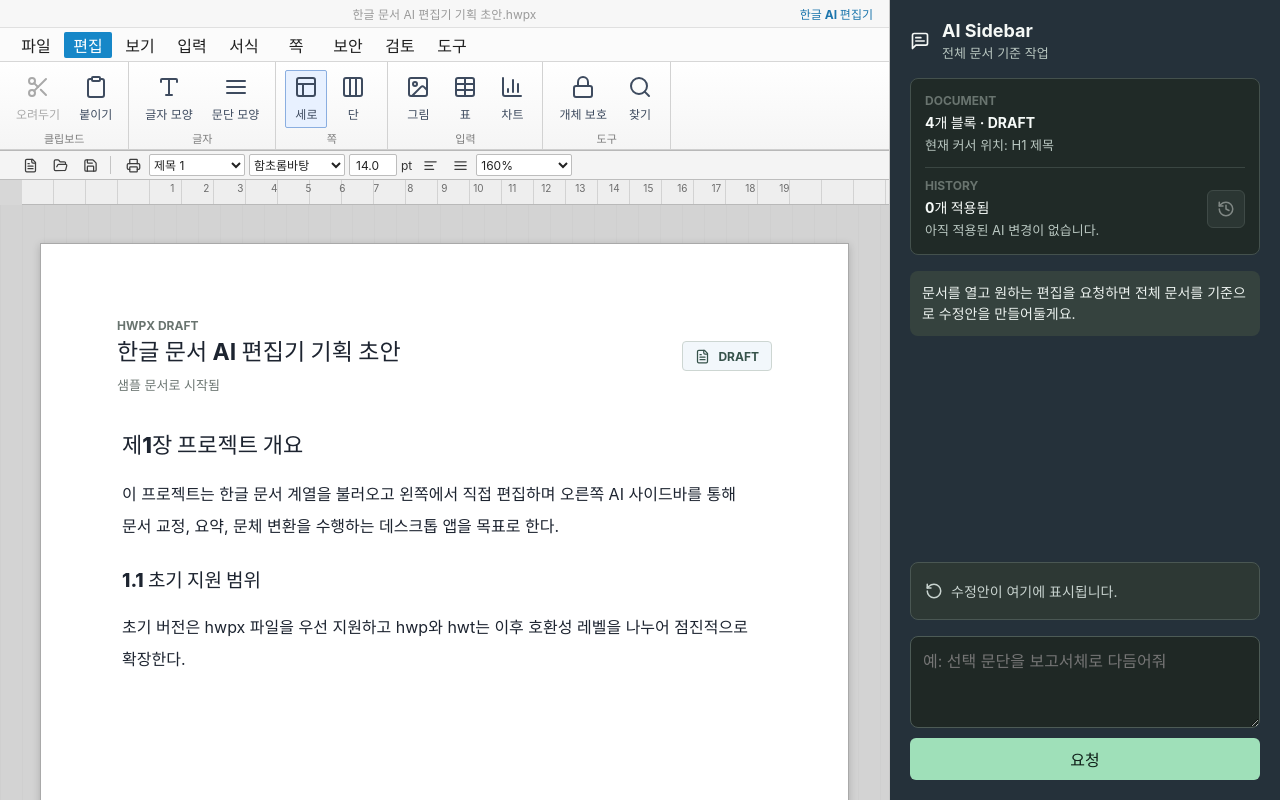
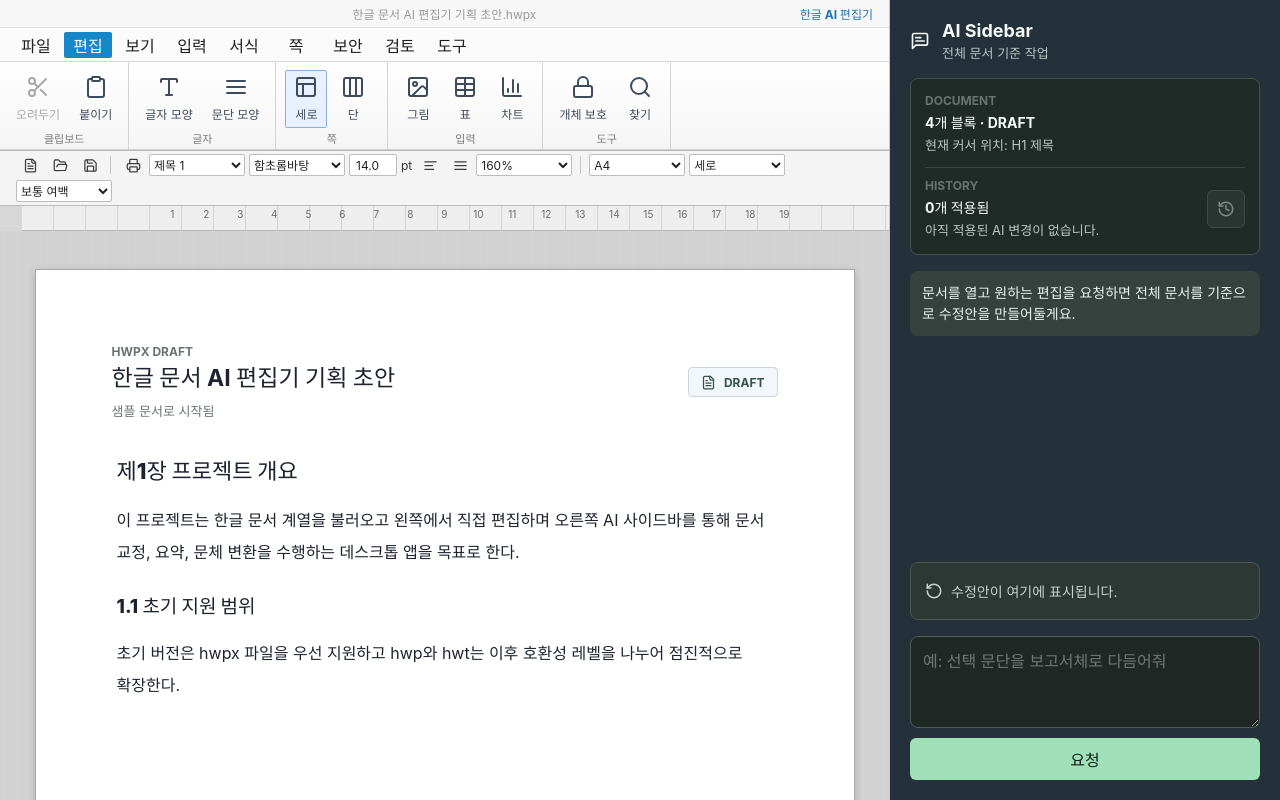
Before and after one commit to wrongstory/hangul-ai-editor, a React (Vite) app: page / in a window 1280 px wide. Built offline with nearby package versions, Linux system fonts and the light colour scheme.

Commit message:
feat: add page setup controls

```diff
--- a/src/App.tsx
+++ b/src/App.tsx
@@ -23,6 +23,7 @@
 } from "lucide-react";
 import type { LucideIcon } from "lucide-react";
 import { useEffect, useMemo, useRef, useState } from "react";
+import type { CSSProperties } from "react";
 import { EditorContent, useEditor } from "@tiptap/react";
 import type { Editor, JSONContent } from "@tiptap/core";
 import StarterKit from "@tiptap/starter-kit";
@@ -38,12 +39,39 @@
   HangulDocument,
 } from "./types";
 
+type PaperSize = "a4" | "b5" | "letter";
+type PageOrientation = "portrait" | "landscape";
+type PageMarginPreset = "normal" | "narrow" | "wide";
+
+type PageSettings = {
+  paperSize: PaperSize;
+  orientation: PageOrientation;
+  marginPreset: PageMarginPreset;
+};
+
+const paperSizeOptions: Record<PaperSize, { label: string; width: number; height: number }> = {
+  a4: { label: "A4", width: 820, height: 1040 },
+  b5: { label: "B5", width: 710, height: 1000 },
+  letter: { label: "Letter", width: 816, height: 1056 },
+};
+
+const pageMarginOptions: Record<PageMarginPreset, { label: string; x: number; y: number }> = {
+  normal: { label: "보통 여백", x: 76, y: 74 },
+  narrow: { label: "좁은 여백", x: 48, y: 48 },
+  wide: { label: "넓은 여백", x: 96, y: 86 },
+};
+
 export function App() {
   const [documentState, setDocumentState] = useState<HangulDocument>(initialDocument);
   const [activeBlockId, setActiveBlockId] = useState<string>(initialDocument.blocks[1].id);
   const [activeBlockStyle, setActiveBlockStyle] = useState<BlockStyle>(
     getBlockStyle(initialDocument.blocks[1])
   );
+  const [pageSettings, setPageSettings] = useState<PageSettings>({
+    paperSize: "a4",
+    orientation: "portrait",
+    marginPreset: "normal",
+  });
   const [fileStatus, setFileStatus] = useState("샘플 문서로 시작됨");
   const [isOpeningFile, setIsOpeningFile] = useState(false);
   const [messages, setMessages] = useState<ChatMessage[]>([
@@ -75,6 +103,10 @@
   const documentPages = useMemo(
     () => paginateBlocks(documentState.blocks),
     [documentState.blocks]
+  );
+  const pageStyle = useMemo(
+    () => getPageStyle(pageSettings),
+    [pageSettings]
   );
   const editor = useEditor({
     extensions: [
@@ -396,6 +428,52 @@
             <option>160%</option>
             <option>200%</option>
           </select>
+          <span className="toolbar-separator" />
+          <select
+            aria-label="용지 크기"
+            value={pageSettings.paperSize}
+            onChange={(event) => {
+              setPageSettings((current) => ({
+                ...current,
+                paperSize: event.target.value as PaperSize,
+              }));
+            }}
+          >
+            {Object.entries(paperSizeOptions).map(([value, option]) => (
+              <option key={value} value={value}>
+                {option.label}
+              </option>
+            ))}
+          </select>
+          <select
+            aria-label="용지 방향"
+            value={pageSettings.orientation}
+            onChange={(event) => {
+              setPageSettings((current) => ({
+                ...current,
+                orientation: event.target.value as PageOrientation,
+              }));
+            }}
+          >
+            <option value="portrait">세로</option>
+            <option value="landscape">가로</option>
+          </select>
+          <select
+            aria-label="쪽 여백"
+            value={pageSettings.marginPreset}
+            onChange={(event) => {
+              setPageSettings((current) => ({
+                ...current,
+                marginPreset: event.target.value as PageMarginPreset,
+              }));
+            }}
+          >
+            {Object.entries(pageMarginOptions).map(([value, option]) => (
+              <option key={value} value={value}>
+                {option.label}
+              </option>
+            ))}
+          </select>
         </div>
 
         <div className="ruler" aria-hidden="true">
@@ -405,7 +483,7 @@
         </div>
 
         <div className="document-workbench">
-          <div className="page-sheet tiptap-page">
+          <div className="page-sheet tiptap-page" style={pageStyle}>
             <header className="page-title-row">
               <div>
                 <span className="eyebrow">HWPX Draft</span>
@@ -644,6 +722,21 @@
   return Math.max(0, editor.state.selection.$from.index(0));
 }
 
+function getPageStyle(settings: PageSettings): CSSProperties {
+  const paper = paperSizeOptions[settings.paperSize];
+  const margin = pageMarginOptions[settings.marginPreset];
+  const isLandscape = settings.orientation === "landscape";
+  const width = isLandscape ? paper.height : paper.width;
+  const height = isLandscape ? paper.width : paper.height;
+
+  return {
+    "--page-width": `${width}px`,
+    "--page-height": `${height}px`,
+    "--page-padding-x": `${margin.x}px`,
+    "--page-padding-y": `${margin.y}px`,
+  } as CSSProperties;
+}
+
 function paginateBlocks(blocks: DocumentBlock[]): DocumentBlock[][] {
   const pages: DocumentBlock[][] = [];
   let currentPage: DocumentBlock[] = [];
--- a/src/styles.css
+++ b/src/styles.css
@@ -167,6 +167,7 @@
 .quick-toolbar {
   display: flex;
   align-items: center;
+  flex-wrap: wrap;
   gap: 4px;
   min-height: 29px;
   padding: 3px 16px;
@@ -280,12 +281,13 @@
 .page-sheet {
   display: flex;
   flex-direction: column;
-  width: min(820px, calc(100% - 16px));
-  min-height: 1040px;
-  height: 1040px;
-  max-height: 1040px;
+  width: var(--page-width, 820px);
+  min-width: var(--page-width, 820px);
+  min-height: var(--page-height, 1040px);
+  height: var(--page-height, 1040px);
+  max-height: var(--page-height, 1040px);
   margin: 0 auto;
-  padding: 74px 76px;
+  padding: var(--page-padding-y, 74px) var(--page-padding-x, 76px);
   overflow: hidden;
   border: 1px solid #a9a9a9;
   background: #ffffff;
```
